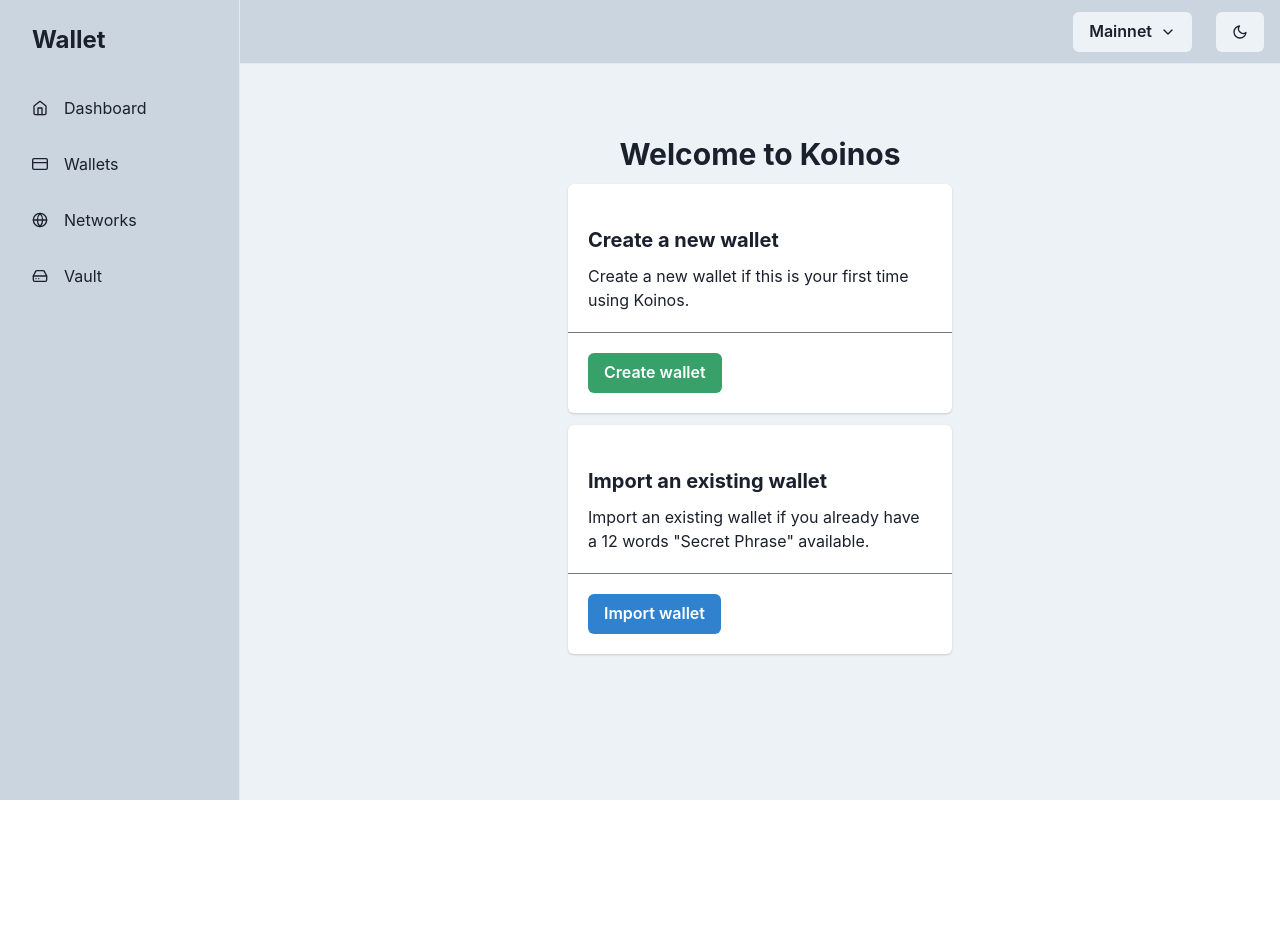
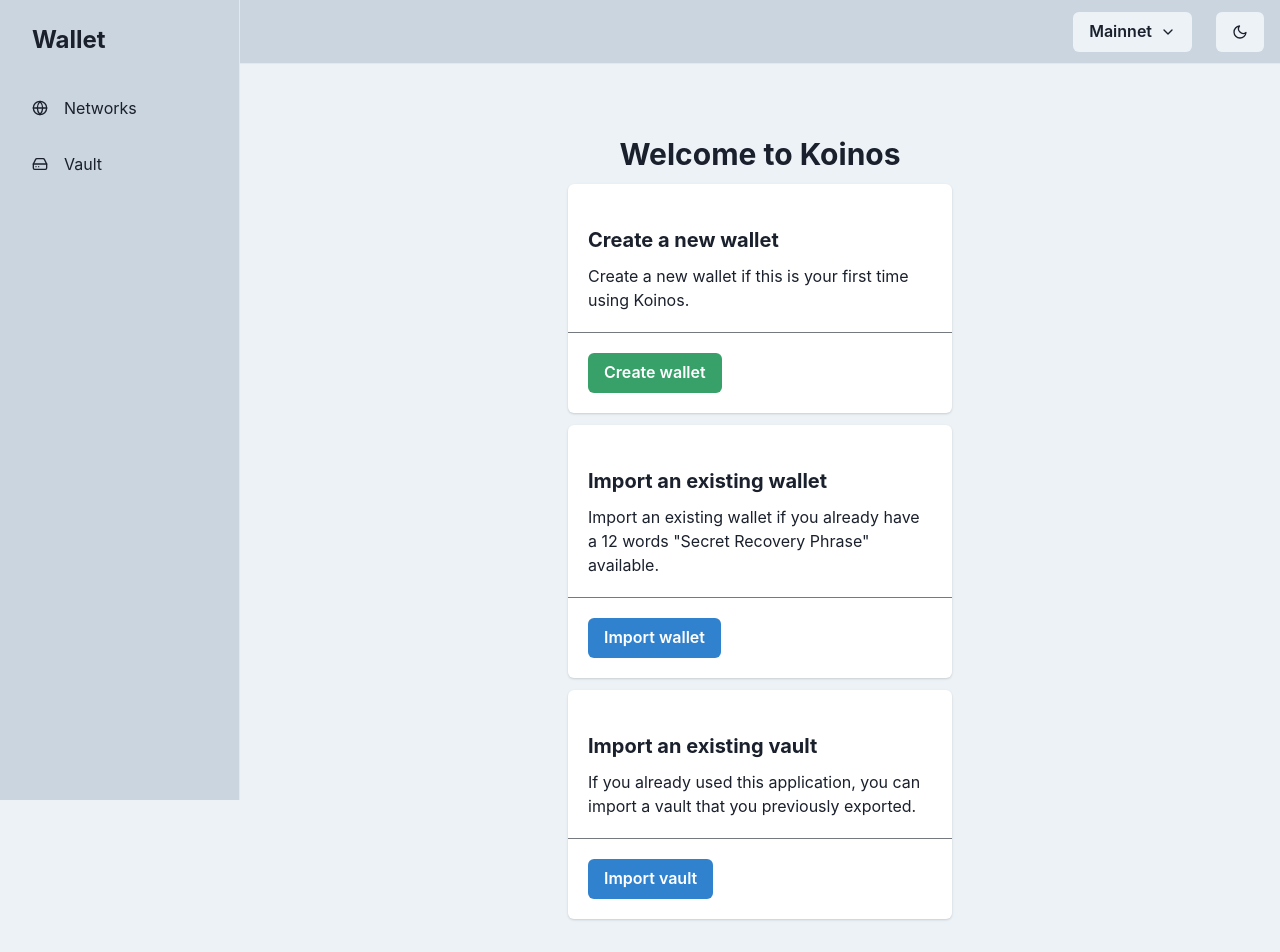
Before and after one commit to roaminro/koinos-wallet, a Next.js app: page /welcome in a window 1280 px wide. Shown: the top 952 px of the page. Before the commit the page ends 800 px from the top, so only its background shows below. Built offline with nearby package versions, Linux system fonts and the light colour scheme.

Commit message:
save progress

```diff
--- a/components/Sidebar.tsx
+++ b/components/Sidebar.tsx
@@ -42,10 +42,11 @@
   name: string
   href: string
   icon: IconType
+  hideWhenVaultNotSetup?: boolean
 }
 const LinkItems: Array<LinkItemProps> = [
-  { name: 'Dashboard', icon: FiHome, href: '/dashboard' },
-  { name: 'Wallets', icon: FiCreditCard, href: '/wallets' },
+  { name: 'Dashboard', icon: FiHome, href: '/dashboard', hideWhenVaultNotSetup: true },
+  { name: 'Wallets', icon: FiCreditCard, href: '/wallets', hideWhenVaultNotSetup: true },
   { name: 'Networks', icon: FiGlobe, href: '/networks' },
   { name: 'Vault', icon: FiHardDrive, href: '/vault' },
 ]
@@ -89,6 +90,8 @@
 }
 
 const SidebarContent = ({ onClose, ...rest }: SidebarProps) => {
+  const { isVaultSetup } = useWallets()
+
   return (
     <Box
       transition="3s ease"
@@ -106,6 +109,7 @@
         <CloseButton display={{ base: 'flex', md: 'none' }} onClick={onClose} />
       </Flex>
       {LinkItems.map((link) => (
+        ((!isVaultSetup && !link.hideWhenVaultNotSetup) || isVaultSetup) &&
         <NavItem key={link.name} href={link.href} icon={link.icon}>
           {link.name}
         </NavItem>
--- a/components/Unlock.tsx
+++ b/components/Unlock.tsx
@@ -19,7 +19,7 @@
 
 
   useEffect(() => {
-    if (!isVaultSetup()) {
+    if (!isVaultSetup) {
       router.push({
         pathname: '/create-password',
         query: { returnUrl: router.query.returnUrl }
--- a/context/WalletsProvider.tsx
+++ b/context/WalletsProvider.tsx
@@ -20,7 +20,7 @@
   isLocked: boolean
   isLoading: boolean
   saveVault: () => Promise<void>
-  isVaultSetup: () => boolean
+  isVaultSetup: boolean
 }
 
 export const WalletsContext = createContext<WalletContextType>({
@@ -34,7 +34,7 @@
   isLocked: true,
   isLoading: true,
   saveVault: () => new Promise((resolve) => resolve()),
-  isVaultSetup: () => false,
+  isVaultSetup: false,
 })
 
 export const useWallets = () => useContext(WalletsContext)
@@ -50,14 +50,15 @@
   const [wallets, setWallets] = useState<Record<string, Wallet>>({})
   const [isLocked, setIsLocked] = useState(true)
   const [isLoading, setIsLoading] = useState(true)
+  const [isVaultSetup, setIsVaultSetup] = useState(false)
   const vaultServiceWorker = useRef<ServiceWorkerRegistration>()
   const vaultMessenger = useRef<Messenger<OutgoingMessage, IncomingMessage>>()
 
   useEffect(() => {
-    if (isVaultSetup() && !isLocked && !isLoading) {
+    if (isVaultSetup && !isLocked && !isLoading) {
       saveVault()
     }
-  }, [isLocked, isLoading, wallets])
+  }, [isLocked, isLoading, wallets, isVaultSetup])
 
   useEffect(() => {
     if (!isLoading && isLocked) {
@@ -83,6 +84,7 @@
     })
 
     setIsLocked(false)
+    setIsVaultSetup(encryptedVault !== null)
     setWallets(result as UnlockResult)
   }
 
@@ -160,6 +162,8 @@
 
 
   useEffect(() => {
+
+    setIsVaultSetup(localStorage.getItem(VAULT_KEY) !== null)
 
     let registration: ServiceWorkerRegistration
     let msgr: Messenger<OutgoingMessage, IncomingMessage>
@@ -240,10 +244,6 @@
       msgr?.removeListener()
     }
   }, [])
-
-  const isVaultSetup = () => {
-    return localStorage.getItem(VAULT_KEY) !== null
-  }
 
   const addWallet = async (walletName: string, secretRecoveryPhrase?: string) => {
     // add wallet to vault
--- a/pages/embed/wallet-connector.tsx
+++ b/pages/embed/wallet-connector.tsx
@@ -25,7 +25,7 @@
 
     const setupMessenger = async () => {
       msgr.onRequest(async ({ sender, data, sendData, sendError }) => {
-        if (!isVaultSetup()) {
+        if (!isVaultSetup) {
           window.open('/welcome', '_blank')
           sendError('request was cancelled')
         } else {
--- a/pages/welcome.tsx
+++ b/pages/welcome.tsx
@@ -35,7 +35,7 @@
               <Stack mt='6' spacing='3'>
                 <Heading size='md'>Import an existing wallet</Heading>
                 <Text>
-                  Import an existing wallet if you already have a 12 words &quot;Secret Phrase&quot; available.
+                  Import an existing wallet if you already have a 12 words &quot;Secret Recovery Phrase&quot; available.
                 </Text>
               </Stack>
             </CardBody>
@@ -46,6 +46,23 @@
               </Button>
             </CardFooter>
           </Card>
+
+          <Card maxW='sm'>
+            <CardBody>
+              <Stack mt='6' spacing='3'>
+                <Heading size='md'>Import an existing vault</Heading>
+                <Text>
+                  If you already used this application, you can import a vault that you previously exported.
+                </Text>
+              </Stack>
+            </CardBody>
+            <Divider />
+            <CardFooter>
+              <Button variant='solid' colorScheme='blue' onClick={() => router.push('/vault')}>
+                Import vault
+              </Button>
+            </CardFooter>
+          </Card>
         </Stack>
       </Box>
     </SidebarWithHeader>
--- a/util/Constants.ts
+++ b/util/Constants.ts
@@ -9,11 +9,12 @@
 
 export const PUBLIC_PATHS = [
     '/',
+    '/embed/wallet-connector',
     '/unlock',
     '/welcome',
-    '/embed/wallet-connector',
     '/create-password',
-    '/vault'
+    '/vault',
+    '/networks'
 ]
 
 export const VAULT_SERVICE_WORKER_ID = 'vault-connector-parent'
```
Also changed, not shown: components/ConfirmationDialog.tsx (+13 -11 lines), components/WalletCreator.tsx (+5 -14 lines), pages/add-account/[walletName].tsx (+5 -12 lines), pages/import-account/[walletName].tsx (+6 -13 lines), pages/vault.tsx (+3 -5 lines).
